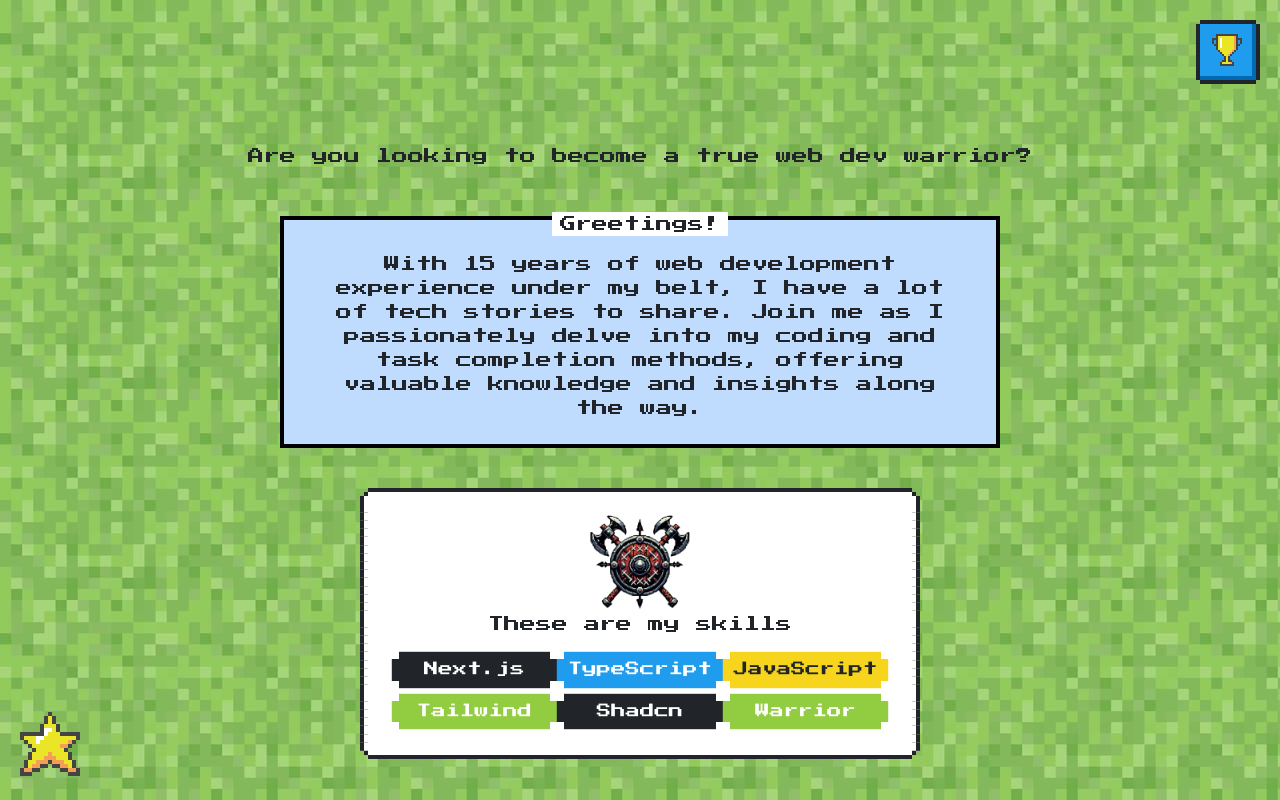
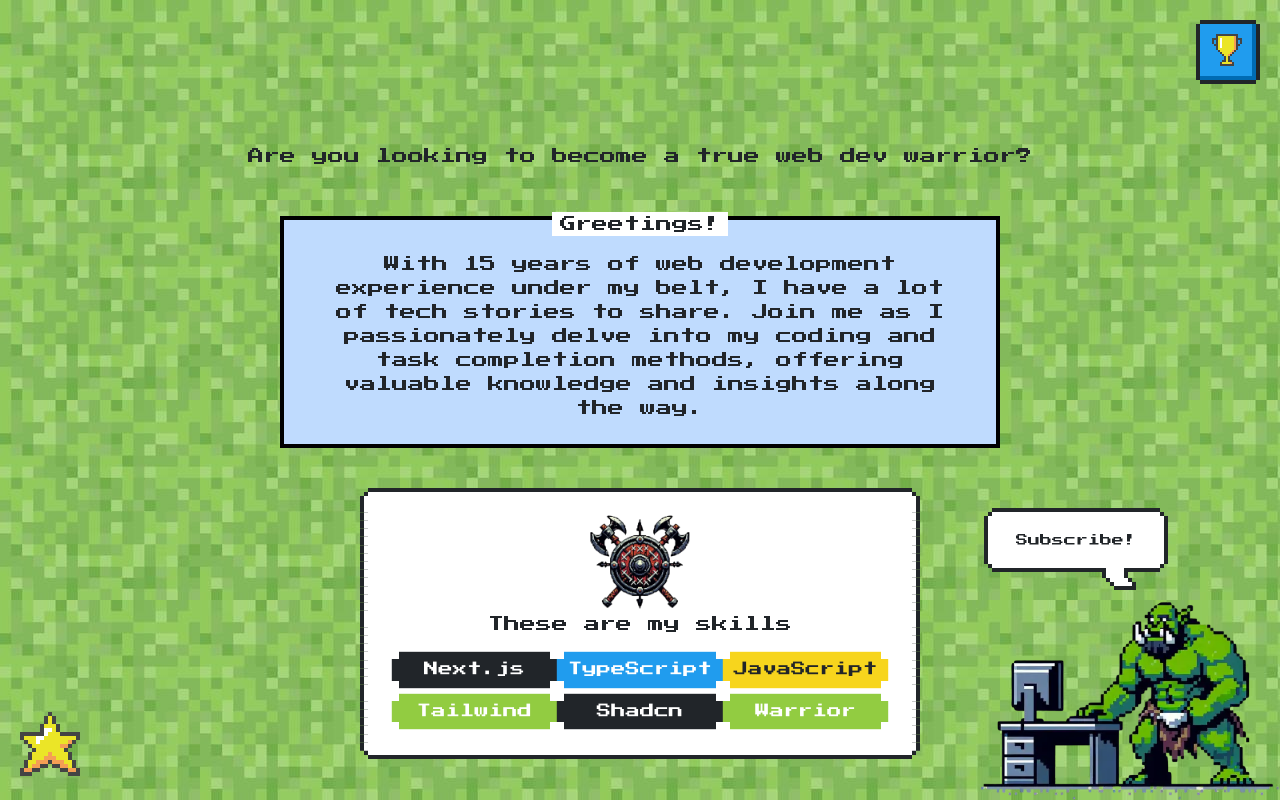
Before and after one commit to Philippe35507/Orc-RetropixelPortfolio, a Next.js app: page / in a window 1280 px wide. Built offline with nearby package versions, Linux system fonts and the light colour scheme.

Commit message:
Pixel Orc Image

```diff
--- a/app/components/ui/index.ts
+++ b/app/components/ui/index.ts
@@ -1,2 +1,3 @@
 export { default as Header } from "./header/header";
 export { default as Footer } from "./footer/footer";
+export { default as SubscribeOrc } from "./subscribe-orc/subscribe-orc";
--- /dev/null
+++ b/app/components/ui/subscribe-orc/subscribe-orc.tsx
@@ -0,0 +1,12 @@
+import Image from "next/image";
+
+export default function SubscribeOrc() {
+  return (
+    <div className="fixed bottom-0 right-0">
+      <div className="nes-balloon from-right w-44">
+        <p className="text-xs">Subscribe!</p>
+      </div>
+      <Image src={"/pixel-orc.webp"} width={300} height={300} alt="Orc" />
+    </div>
+  );
+}
--- a/app/layout.tsx
+++ b/app/layout.tsx
@@ -2,8 +2,7 @@
 import { Press_Start_2P } from "next/font/google";
 import "./globals.css";
 import "nes.css/css/nes.min.css";
-import { Header } from "./components/ui";
-import Footer from "./components/ui/footer/footer";
+import { Header, SubscribeOrc, Footer } from "./components/ui";
 
 const PressStart2P = Press_Start_2P({ weight: "400", subsets: ["latin"] });
 
@@ -22,6 +21,7 @@
       <body className={PressStart2P.className}>
         <Header />
         {children}
+        <SubscribeOrc />
         <Footer />
       </body>
     </html>
```
